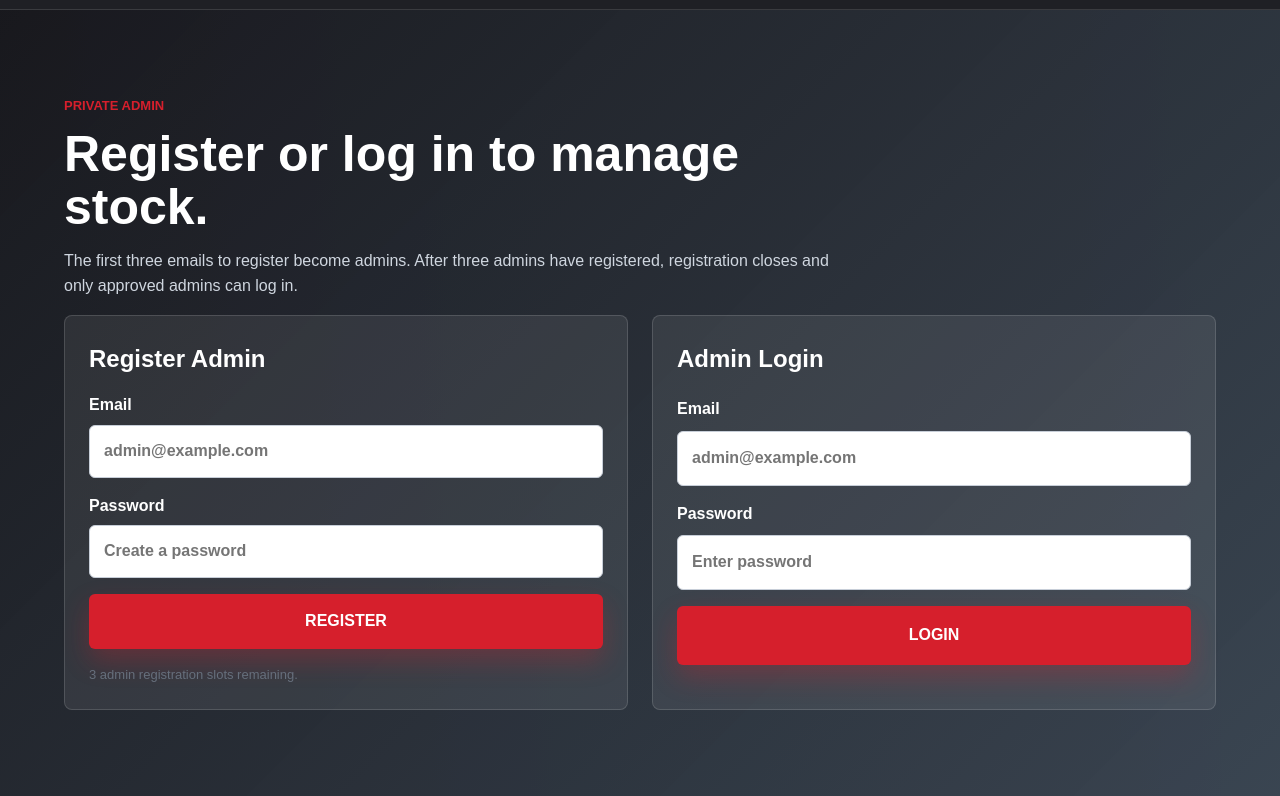
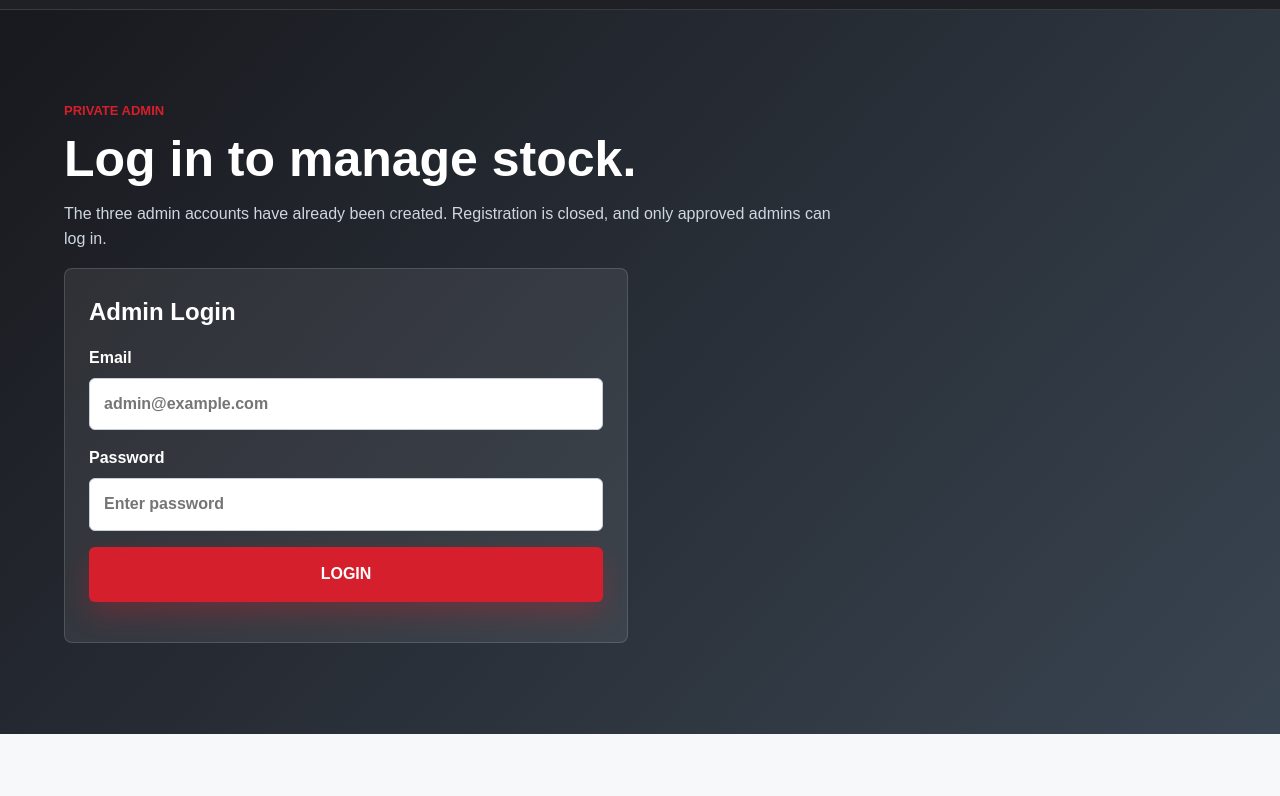
Before and after one commit to henrynyai19/moss-mekus-mags-and-wheels, a plain HTML site: page admin.html in a window 1280 px wide. Shown: the part 66-862 px from the top of the page. After the commit the page ends 800 px from the top, so only its background shows below. Drawn offline with Linux system fonts and the light colour scheme.

Commit message:
Seed private admin accounts

```diff
--- a/admin.html
+++ b/admin.html
@@ -28,10 +28,10 @@
         <div class="admin-auth" id="admin-auth">
           <div class="admin-copy">
             <p class="section-kicker">Private Admin</p>
-            <h2>Register or log in to manage stock.</h2>
+            <h2>Log in to manage stock.</h2>
             <p>
-              The first three emails to register become admins. After three admins have registered,
-              registration closes and only approved admins can log in.
+              The three admin accounts have already been created. Registration is closed, and only
+              approved admins can log in.
             </p>
           </div>
 
--- a/script.js
+++ b/script.js
@@ -69,6 +69,20 @@ serviceTabs.forEach((tab) => {
 const inventoryKey = "mossMekusInventory";
 const adminUsersKey = "mossMekusAdmins";
 const adminSessionKey = "mossMekusAdminSession";
+const seededAdmins = [
+  {
+    email: "admin1@mossmekus.co.za",
+    passwordHash: "3ad0711cfde4b395cbb07195f5d05e5fec520dea67619ffa8c3d9800d6bb32ca",
+  },
+  {
+    email: "admin2@mossmekus.co.za",
+    passwordHash: "3ad0711cfde4b395cbb07195f5d05e5fec520dea67619ffa8c3d9800d6bb32ca",
+  },
+  {
+    email: "admin3@mossmekus.co.za",
+    passwordHash: "3ad0711cfde4b395cbb07195f5d05e5fec520dea67619ffa8c3d9800d6bb32ca",
+  },
+];
 const shopGrid = document.querySelector("#shop-grid");
 const shopEmpty = document.querySelector("#shop-empty");
 const adminList = document.querySelector("#admin-list");
@@ -124,7 +138,16 @@ const saveInventory = () => {
   localStorage.setItem(inventoryKey, JSON.stringify(inventory));
 };
 
-const loadAdmins = () => JSON.parse(localStorage.getItem(adminUsersKey) || "[]");
+const loadAdmins = () => {
+  const savedAdmins = JSON.parse(localStorage.getItem(adminUsersKey) || "[]");
+
+  if (savedAdmins.length >= 3) {
+    return savedAdmins;
+  }
+
+  localStorage.setItem(adminUsersKey, JSON.stringify(seededAdmins));
+  return seededAdmins;
+};
 
 const saveAdmins = (admins) => {
   localStorage.setItem(adminUsersKey, JSON.stringify(admins));
```
